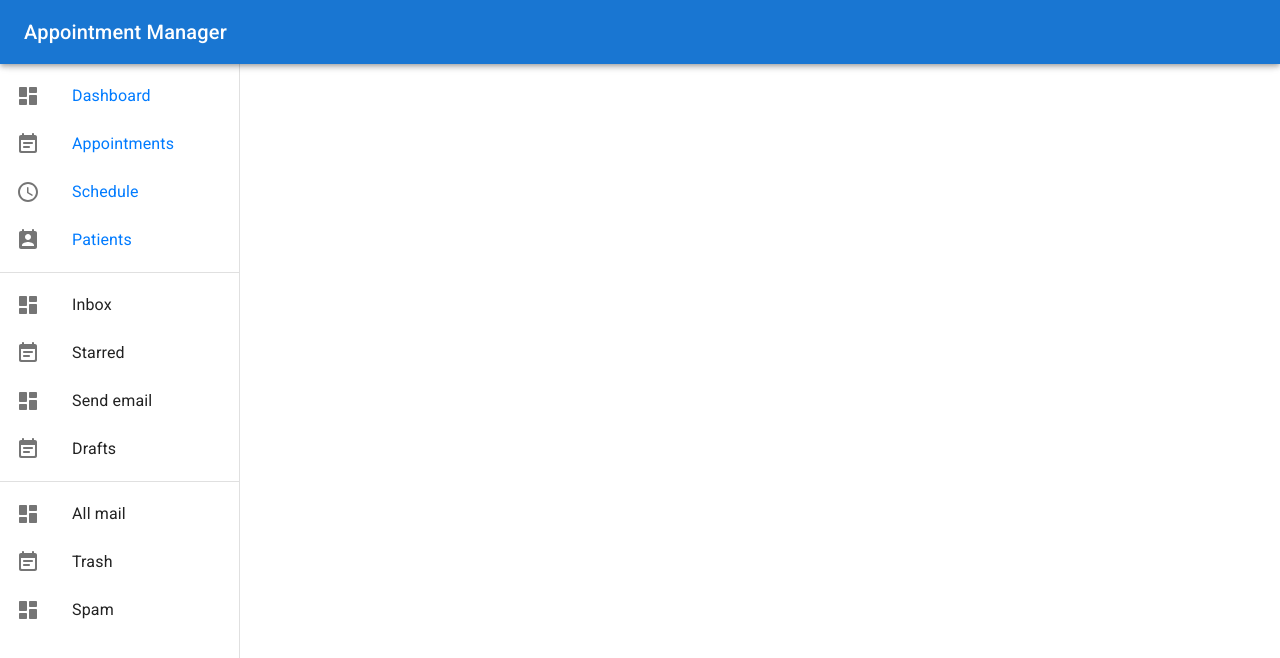
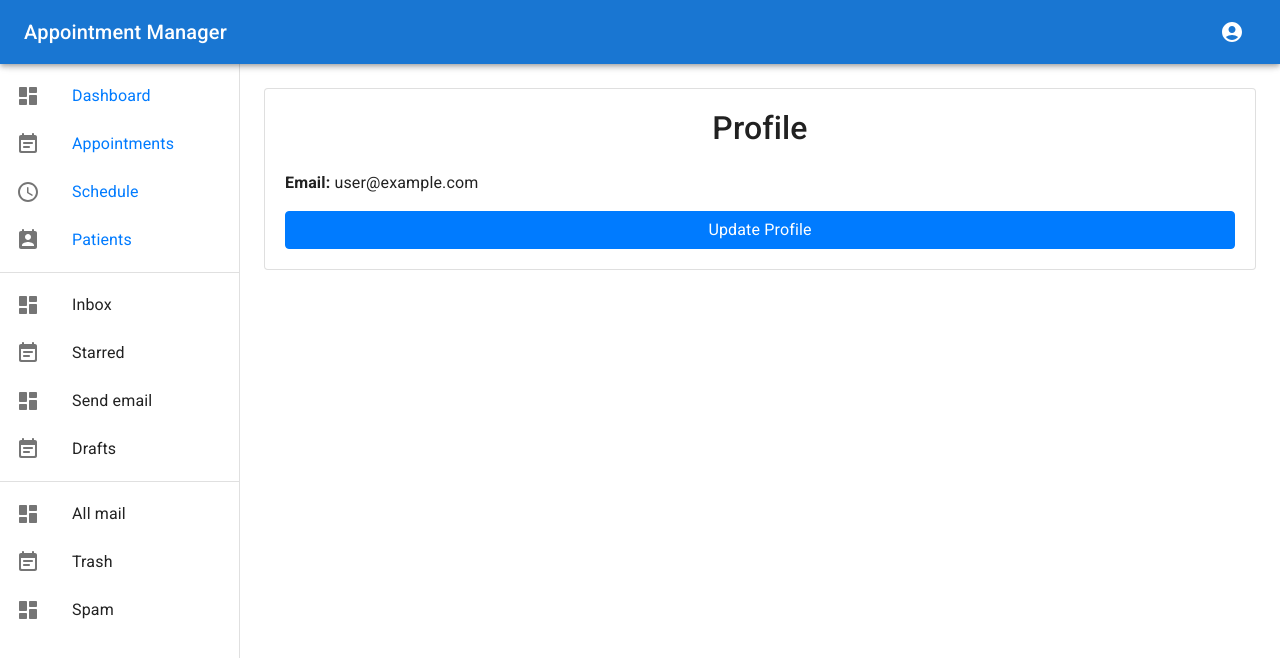
Before and after one commit to miguelrios0517/AppointmentManager, a React (Create React App) app: page /profile in a window 1280 px wide. Shown: the top 658 px of the page. Built offline with nearby package versions, Linux system fonts and the light colour scheme; no server answers; sample sign-in values are in the browser's storage.

Commit message:
working on react calendar

```diff
--- a/package.json
+++ b/package.json
@@ -12,6 +12,7 @@
     "@material-ui/core": "^4.12.2",
     "@material-ui/icons": "^4.11.2",
     "@material-ui/lab": "^4.0.0-alpha.60",
+    "@mui/icons-material": "^5.6.1",
     "@mui/material": "^5.5.3",
     "@mui/system": "^5.5.3",
     "@testing-library/jest-dom": "^5.11.9",
--- a/src/App.js
+++ b/src/App.js
@@ -2,7 +2,7 @@ import React, { Component } from 'react';
 import {useState, useEffect} from 'react'
 import Signup from "./components/Signup"
 import { AuthProvider } from "./contexts/AuthContext"
-import { BrowserRouter as Router, Switch, Route, Redirect, Link } from 'react-router-dom'
+import { BrowserRouter as Router, Switch, Route, Redirect, Link, useHistory } from 'react-router-dom'
 
 import PrivateRoute from "./components/PrivateRoute.js"
 
@@ -18,7 +18,9 @@ import Schedule from './components/schedule';
 import Patients from './components/patients';
 import Patient from './components/patient';
 import PtntForm from './components/ptnt_form';
+import Profile from './components/profile'
 import Lab from './components/lab';
+
 
 import Toolbar from '@mui/material/Toolbar';
 import Box from '@mui/material/Box';
@@ -35,6 +37,13 @@ import ListItemText from '@mui/material/ListItemText';
 //import MailIcon from '@mui/icons-material/Mail';
 import DashboardRoundedIcon from '@material-ui/icons/DashboardRounded';
 import EventNoteRoundedIcon from '@material-ui/icons/EventNoteRounded';
+import IconButton from '@mui/material/IconButton';
+import AccountCircle from '@mui/icons-material/AccountCircle';
+import MenuItem from '@mui/material/MenuItem';
+import Menu from '@mui/material/Menu';
+import { Alert } from 'react-bootstrap'
+import { useAuth } from './contexts/AuthContext'
+
 
 import { SidebarData }  from './components/sidebar/SidebarData'
 
@@ -76,14 +85,78 @@ function App() {
   );
 }
 
- const DefaultContainer = () => (
+function DefaultContainer () {
+  const [auth, setAuth] = React.useState(true);
+  const [anchorEl, setAnchorEl] = React.useState(null);
+  const [error, setError] = useState('')
+  const { currentUser, logout } = useAuth()
+  const history = useHistory()
+
+  const handleMenu = (event) => {
+    setAnchorEl(event.currentTarget);
+  };
+
+  async function handleLogout() {
+    setError('')
+    try {
+        await logout()
+        history.push('/login')
+    } catch {
+        setError('Failed to log out')
+    }
+  }
+
+  /*const handleClose = (route) => {
+    if (route == 'profile') {
+      history.push('/profile')
+    }
+    setAnchorEl(null);
+  };*/
+
+  const handleClose = (route) => {
+    setAnchorEl(null);
+  };
+
+  return(
     <Box sx={{ display: 'flex' }}>
       <CssBaseline />
       <AppBar position="fixed" sx={{ zIndex: (theme) => theme.zIndex.drawer + 1 }}>
         <Toolbar>
-          <Typography variant="h6" noWrap component="div">
+          <Typography variant="h6" component="div" sx={{ flexGrow: 1 }}>
             Appointment Manager
           </Typography>
+          <div>
+              <IconButton
+                size="large"
+                aria-label="account of current user"
+                aria-controls="menu-appbar"
+                aria-haspopup="true"
+                onClick={handleMenu}
+                color="inherit"
+              >
+                <AccountCircle />
+              </IconButton>
+              <Menu
+                id="menu-appbar"
+                anchorEl={anchorEl}
+                anchorOrigin={{
+                  vertical: 'top',
+                  horizontal: 'right',
+                }}
+                keepMounted
+                transformOrigin={{
+                  vertical: 'top',
+                  horizontal: 'right',
+                }}
+                open={Boolean(anchorEl)}
+                onClose={handleClose}
+              >
+                <Link to={'/profile'} style={{textDecoration: 'none'}}>
+                  <MenuItem onClick={handleClose}>Profile</MenuItem>
+                </Link>
+                <MenuItem onClick={handleLogout}>Logout</MenuItem>
+              </Menu>
+            </div>
         </Toolbar>
       </AppBar>
       <Drawer
@@ -133,6 +206,7 @@ function App() {
       </Drawer>
       <Box component="main" sx={{ flexGrow: 1, p: 3 }}>
         <Toolbar />
+        {error && <Alert variant = "danger">{error}</Alert>}
         <Switch>
           <PrivateRoute exact path="/" component={Dashboard} />
           <PrivateRoute exact path="/patients" component={Patients} />
@@ -142,12 +216,14 @@ function App() {
           <PrivateRoute exact path ="/appointments/:id" component ={Appointment} />
           <PrivateRoute exact path ="/new-appointment" component ={ApptForm} />
           <PrivateRoute path="/schedule" component={Schedule} />
+          <PrivateRoute exact path = "/profile" component={Profile} />
           <PrivateRoute exact path = "/update-profile" component={UpdateProfile} />
           <PrivateRoute exact path = "/lab" component={Lab} />
         </Switch>
       </Box>
     </Box>
-)
+  );
+}
 
 export default App;
 
@@ -161,7 +237,6 @@ const LoginContainer = () => (
     <Route path="/forgot-password" component={ForgotPassword}/>
   </div>
 )
-
 const DefaultContainer2 = () => (
   <div>
     <Sidebar />
--- a/src/components/UpdateProfile.js
+++ b/src/components/UpdateProfile.js
@@ -40,7 +40,7 @@ export default function UpdateProfile() {
 
     Promise.all(promises)
       .then(() => {
-        history.push("/")
+        history.push("/profile")
       })
       .catch(() => {
         setError("Failed to update account")
@@ -89,7 +89,7 @@ export default function UpdateProfile() {
         </Card.Body>
       </Card>
       <div className="w-100 text-center mt-2">
-        <Link to="/">Cancel</Link>
+        <Link to="/profile">Cancel</Link>
       </div>
     </>
   )
--- a/src/components/dashboard.js
+++ b/src/components/dashboard.js
@@ -8,42 +8,11 @@ import { useAuth } from '../contexts/AuthContext'
 import { Link, useHistory } from 'react-router-dom'
 
 export default function Dashboard(props) {
-    const [error, setError] = useState('')
-    const { currentUser, logout } = useAuth()
-    const history = useHistory()
-
-    async function handleLogout() {
-        setError('')
-
-        try {
-            await logout()
-            history.push('/login')
-        } catch {
-            setError('Failed to log out')
-        }
-
-    }
-
-
-
     return(
         <div className = "dashboard">
             <header className="text-3xl font-bold underline">
                 Dashboard Overview
             </header>
-            <div className = "authTutor">
-                <Card>
-                    <Card.Body>
-                        <h2 className = "text-center mb-4">Profile</h2>
-                        {error && <Alert variant = "danger">{error}</Alert>}
-                        <strong>Email: </strong> {currentUser? currentUser.email: null}
-                        <Link to ="/update-profile" className="btn btn-primary w-100 mt-3"> Update Profile </Link>
-                    </Card.Body>
-                </Card>
-                <div className = "w-100 text-center mt-2">
-                    <Button variant = "link" onClick={handleLogout}>Log Out</Button>
-                </div>
-            </div>
             <div className = "main">
                 <ApptPreview appointments={props.appointments} />
                 <ToDo />
--- /dev/null
+++ b/src/components/profile.js
@@ -0,0 +1,30 @@
+import React, {useState} from 'react';
+
+
+import { Card, Alert, Button } from 'react-bootstrap'
+import { useAuth } from '../contexts/AuthContext'
+import { Link, useHistory } from 'react-router-dom'
+
+function Profile() {
+    const [error, setError] = useState('')
+    const { currentUser, logout } = useAuth()
+    const history = useHistory()
+
+    return(
+        <div>
+            <div className = "authTutor">
+                <Card>
+                    <Card.Body>
+                        <h2 className = "text-center mb-4">Profile</h2>
+                        {error && <Alert variant = "danger">{error}</Alert>}
+                        <strong>Email: </strong> {currentUser? currentUser.email: null}
+                        <Link to ="/update-profile" className="btn btn-primary w-100 mt-3"> Update Profile </Link>
+                    </Card.Body>
+                </Card>
+            </div>
+        </div>
+
+    );
+}
+
+export default Profile;
```
Also changed, not shown: 1 other file (tests, documents, lock files or other folders).
